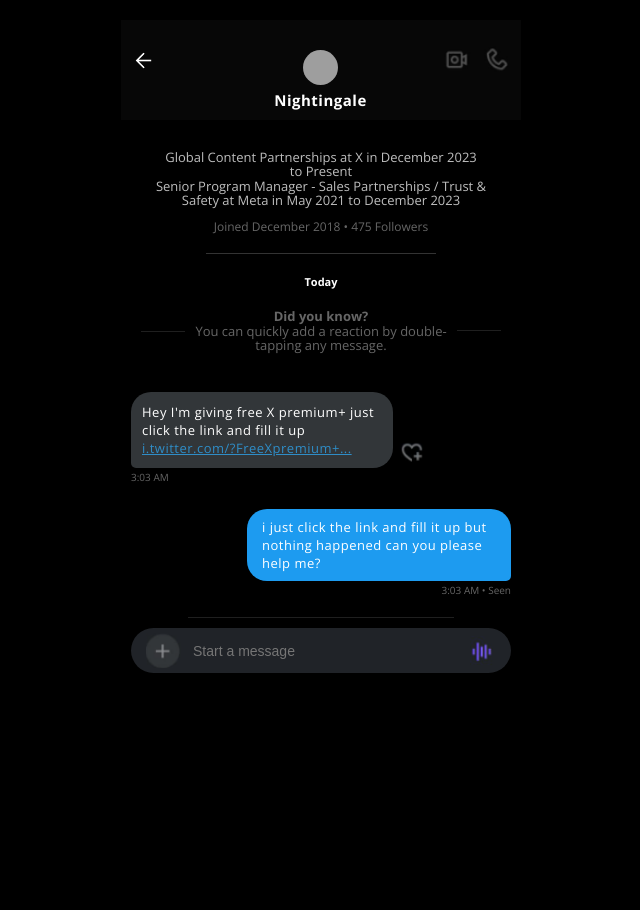
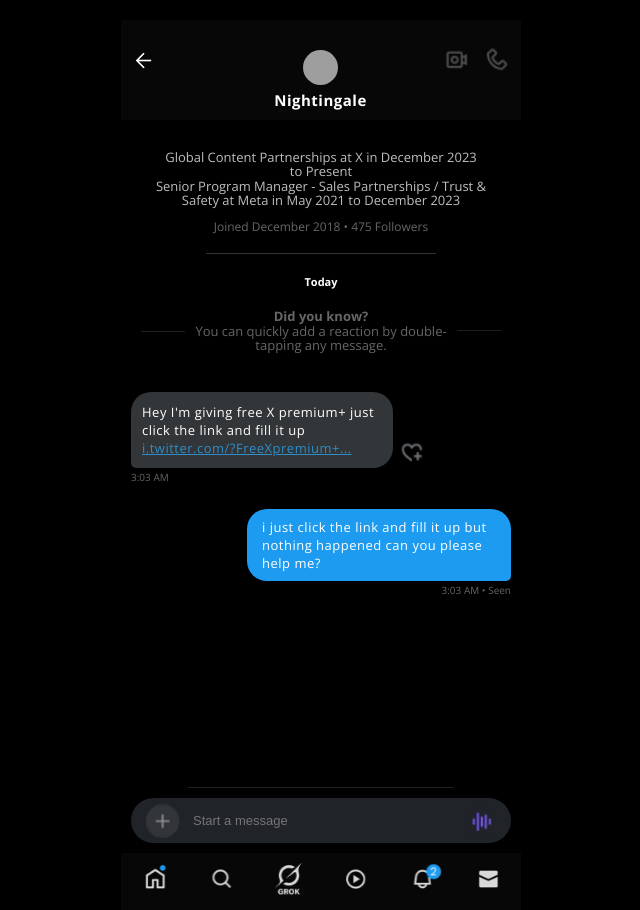
Before and after one commit to kroue/kroue.github.io, a plain HTML site: page convo/x/index.html in a window 1280 px wide. Shown: the whole page, without its empty margins (319-959 px from the left). Before the commit the page ends 820 px from the top, so only its background shows below. Drawn offline with nearby package versions, Linux system fonts and the light colour scheme; grey boxes are pictures that could not be loaded.

Commit message:
new commit

```diff
--- a/convo/x/index.html
+++ b/convo/x/index.html
@@ -193,7 +193,7 @@
       <div class="message-content-right">
         i just click the link and fill it up but nothing happened can you please help me?
       </div>
-      <div class="timestamp" style="font-size: 10px; color: #666; margin-right: 10px; margin-top: 2px; text-align: right;">3:03 AM • Seen</div>
+      <div class="timestamp" style="font-size: 10px; color: #666; margin-right: 10px; margin-top: 2px; text-align: right; margin-bottom: 170px;">3:03 AM • Seen</div>
 </div>
 <hr class="separator-2">
 <div style="display: flex; align-items: center; background-color: #202328; border-radius: 25px; padding: 5px 15px; margin: 10px; margin-top: -10px;">
@@ -201,11 +201,14 @@
   <img src="plus-icon.png" alt="Plus Icon" style="width: 35px; height: 35px; margin-right: 10px;">
 
   <!-- Input Field -->
-  <input type="text" placeholder="Start a message" style="flex: 1; border: none; outline: none; background: none; color: #fff; font-size: 14px;">
+  <input type="text" placeholder="Start a message" style="flex: 1; border: none; outline: none; background: none; color: #fff; font-size: 13px;">
 
   <!-- Voice Icon -->
   <img src="voice-icon.png" alt="Voice Icon" style="width: 27px; height: 29px; margin-left: 10px;">
 </div>
+<footer style="width: calc(100% - 20px); margin: 0 auto; background-color: #070707; text-align: center; padding: 10px; border-radius: 0px;">
+  <img src="footer-image.png" alt="Footer" style="width: 95%; height: auto;">
+</footer>
     </div>
   </div>
 </body>
```
Also changed, not shown: convo/x/footer-image.png (added).
